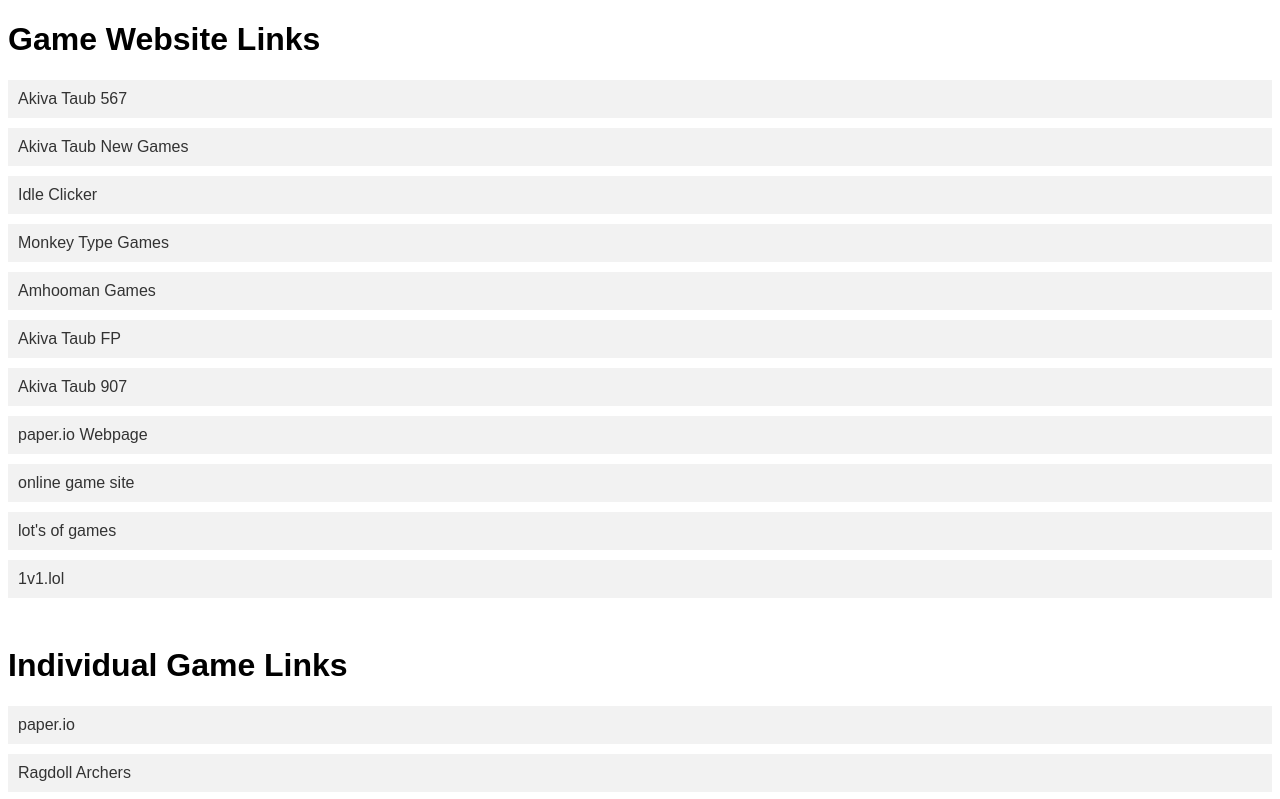
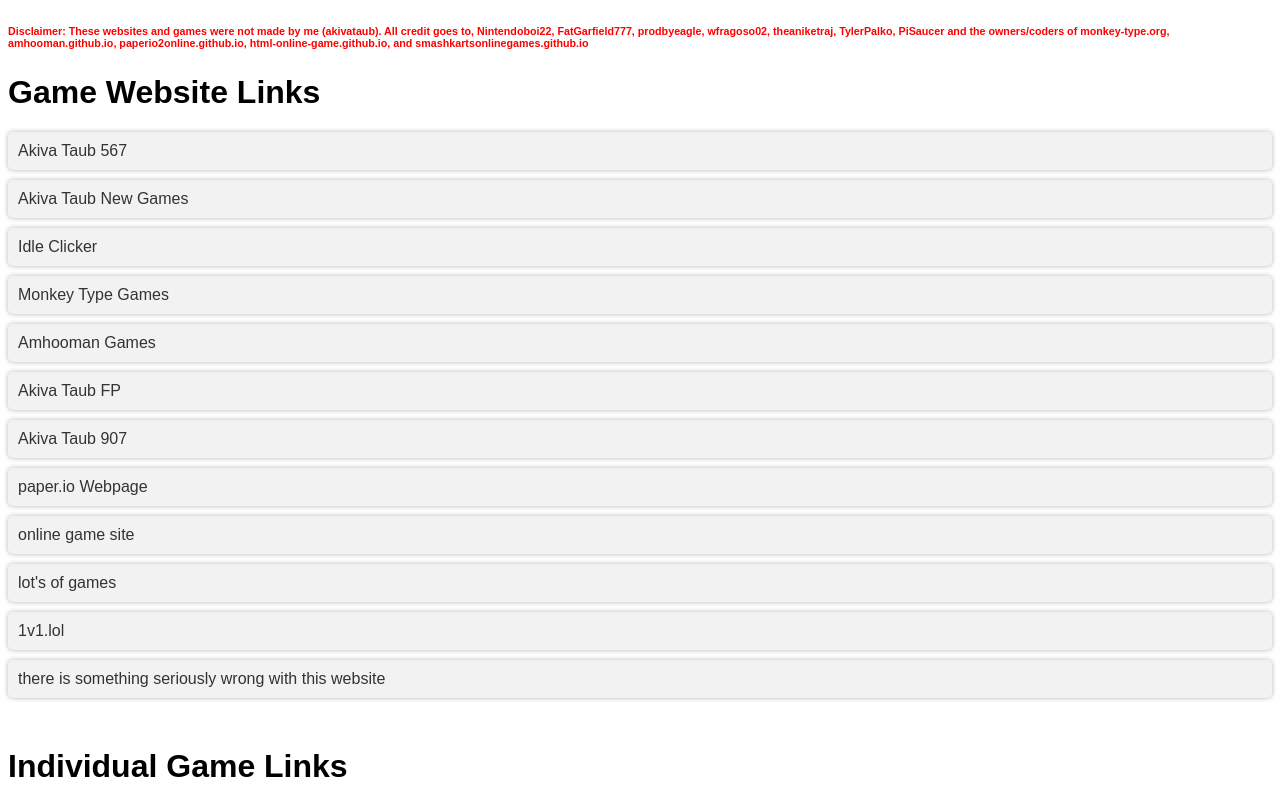
Before and after one commit to akivataub/main, a plain HTML site: page web.html in a window 1280 px wide. Shown: the top 799 px of the page. Drawn offline with Linux system fonts and the light colour scheme.

Commit message:
Update web.html

```diff
--- a/web.html
+++ b/web.html
@@ -17,8 +17,15 @@
             background-color: #f2f2f2;
             text-decoration: none;
             color: #333;
+            border-radius: 5px;
+            box-shadow: 0px 0px 5px rgba(0, 0, 0, 0.3);
+            transition: all 0.3s ease;
         }
-       @keyframes blink {
+        .link:hover {
+            background-color: #ddd;
+            transform: scale(1.05);
+        }
+        @keyframes blink {
             0% {
                 opacity: 1;
             }
@@ -39,6 +46,9 @@
     </style>
 </head>
 <body>
+    <div id="dis">
+        <h6 style="color: red; font-weight: bold;">Disclaimer: These websites and games were not made by me (akivataub). All credit goes to, Nintendoboi22, FatGarfield777, prodbyeagle, wfragoso02, theaniketraj, TylerPalko, PiSaucer and the owners/coders of monkey-type.org, amhooman.github.io, paperio2online.github.io, html-online-game.github.io, and smashkartsonlinegames.github.io</h6>
+    </div>
     <h1>Game Website Links</h1>
     <a href="https://akivataub.github.io/567/index.html" class="link">Akiva Taub 567</a>
     <a href="https://akivataub.github.io/new/Games.html" class="link">Akiva Taub New Games</a>
@@ -51,6 +61,7 @@
     <a href="https://html-online-game.github.io/" class="link">online game site</a>
     <a href="https://smashkartsonlinegames.github.io/" class="link">lot's of games</a>
     <a href="https://akivataub.github.io/hub/" class="link">1v1.lol</a>
+    <a href="https://akivataub.github.io/bo/" class="link">there is something seriously wrong with this website</a>
     <br>
     <h1>Individual Game Links</h1>
     <a href="https://paperio2online.github.io/" class="link">paper.io</a>
```
